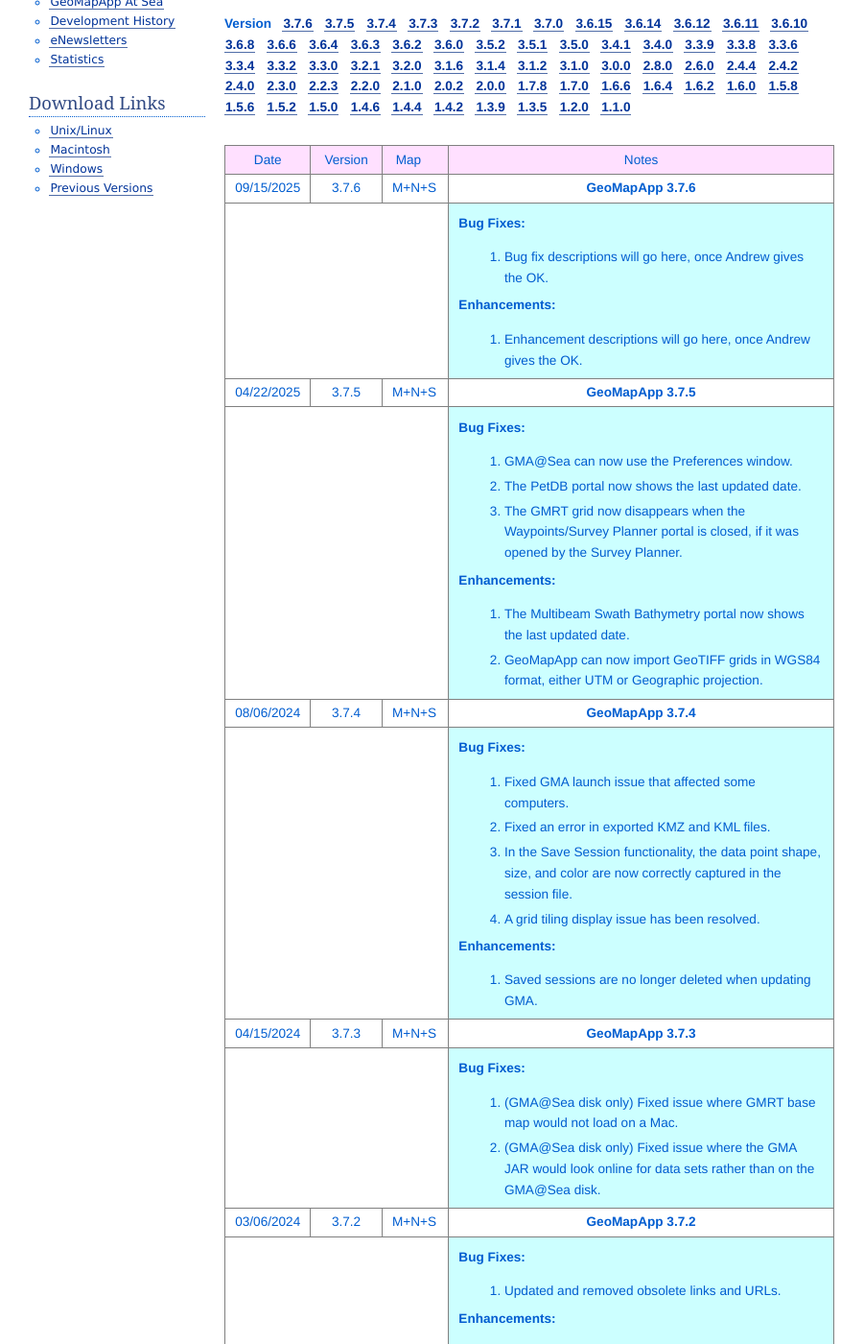
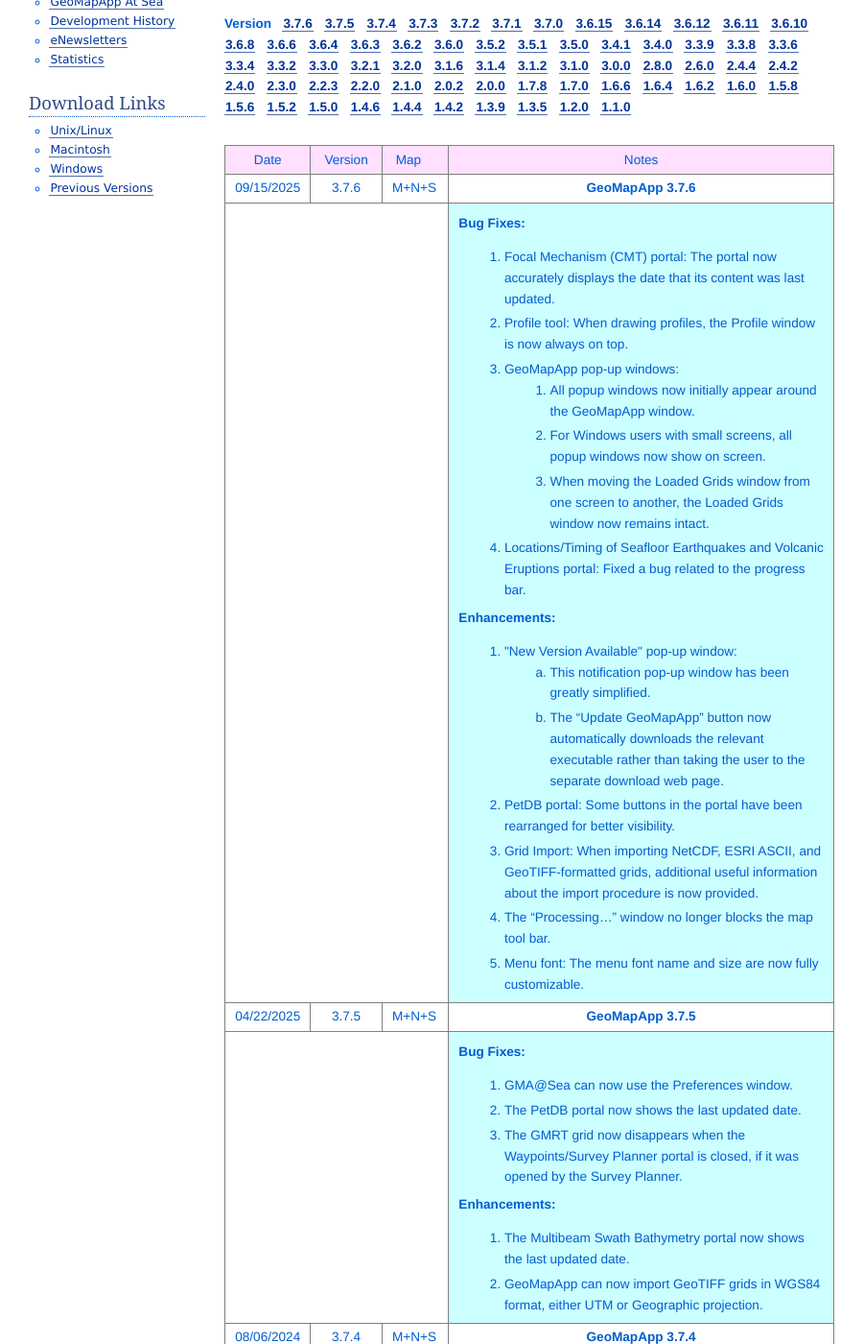
Before and after one commit to mgds/www.geomapapp.org, a Jekyll site: the page built from WhatsNew.html, in a window 1280 px wide and 1400 px high, scrolled down 494 px. Shown: the whole window at 96% size, without its empty margins (190-1091 px from the left). Built offline with Jekyll 4.4.1, drawn with Linux system fonts in a browser that asks for light colours.

Commit message:
Updated development history

```diff
--- a/WhatsNew.html
+++ b/WhatsNew.html
@@ -122,11 +122,26 @@
                     <td style="vertical-align: top; background-color: rgb(195, 255, 255));">
                     <p><strong>Bug Fixes:</strong></p>
                     <ol style="list-style-type: decimal;">
-                      <li>Bug fix descriptions will go here, once Andrew gives the OK.</li>
+                      <li>Focal Mechanism (CMT) portal: The portal now accurately displays the date that its content was last updated.</li>
+		      <li>Profile tool: When drawing profiles, the Profile window is now always on top.</li>
+		      <li>GeoMapApp pop-up windows:<ol style="list-style-type: decimal">
+			  <li>All popup windows now initially appear around the GeoMapApp window.</li>
+			  <li>For Windows users with small screens, all popup windows now show on screen.</li>
+			  <li>When moving the Loaded Grids window from one screen to another, the Loaded Grids window now remains intact.</li>
+			</ol>
+		      </li>
+		      <li>Locations/Timing of Seafloor Earthquakes and Volcanic Eruptions portal: Fixed a bug related to the progress bar.</li>
                     </ol>
                     <p><strong>Enhancements:</strong></p>
                     <ol style="list-style-type: decimal;">
-		      <li>Enhancement descriptions will go here, once Andrew gives the OK.</li>
+		      <li>"New Version Available" pop-up window:<ol>
+			  <li>This notification pop-up window has been greatly simplified.</li>
+			  <li>The “Update GeoMapApp” button now automatically downloads the relevant executable rather than taking the user to the separate download web page.</li>
+		      </ol></li>
+		      <li>PetDB portal: Some buttons in the portal have been rearranged for better visibility.</li>
+		      <li>Grid Import: When importing NetCDF, ESRI ASCII, and GeoTIFF-formatted grids, additional useful information about the import procedure is now provided.</li>
+		      <li>The “Processing…” window no longer blocks the map tool bar.</li>
+		      <li>Menu font: The menu font name and size are now fully customizable.</li>
                     </ol>
                     </td>
 		</tr>
```
